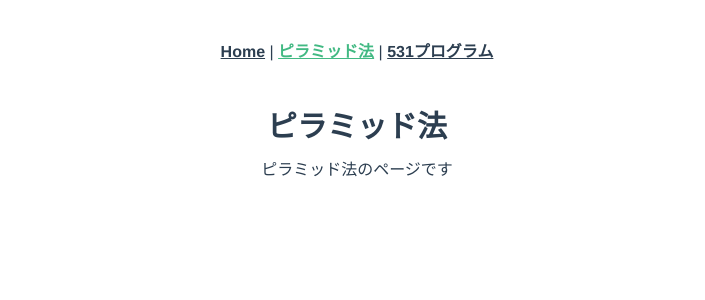
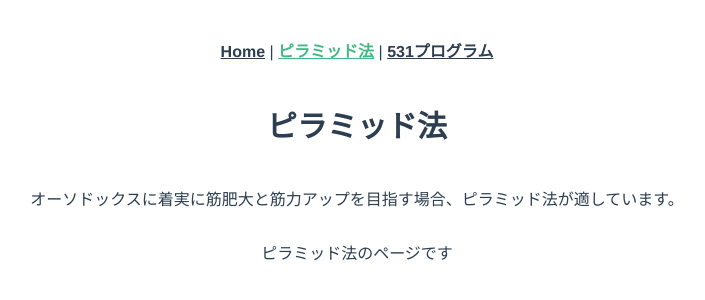
Before and after one commit to y-soliloquy/training-generator, a Vue app: page /piramidmethod in a window 1280 px wide. Shown: the top 300 px of the page, without its empty margins (283-988 px from the left). Built offline with nearby package versions, Linux system fonts and the light colour scheme.

Commit message:
プログラム説明用のコンポーネントを追加

```diff
--- /dev/null
+++ b/src/components/ui/UIExplain.vue
@@ -0,0 +1,19 @@
+<script setup lang="ts">
+import { defineProps } from "vue";
+
+type Props = {
+	explain: string;
+};
+
+const props = defineProps<Props>();
+</script>
+
+<template>
+	<div class="UIExplain">{{ props.explain }}</div>
+</template>
+
+<style>
+.UIExplain {
+	padding: 30px 0px;
+}
+</style>
--- a/src/views/531MethodView.vue
+++ b/src/views/531MethodView.vue
@@ -1,11 +1,14 @@
 <script setup lang="ts">
 import UITitle from "../components/ui/UITitle.vue";
+import UIExplain from "../components/ui/UIExplain.vue";
 
 const title = "531プログラム";
+const explain = "日々の体調の揺れに対応できるプログラムです。";
 </script>
 
 <template>
 	<UITitle :title="title" />
+	<UIExplain :explain="explain" />
 	<div>531プログラムのページです。</div>
 </template>
 
--- a/src/views/PiramidMethodView.vue
+++ b/src/views/PiramidMethodView.vue
@@ -1,11 +1,15 @@
 <script setup lang="ts">
 import UITitle from "../components/ui/UITitle.vue";
+import UIExplain from "../components/ui/UIExplain.vue";
 
 const title = "ピラミッド法";
+const explain =
+	"オーソドックスに着実に筋肥大と筋力アップを目指す場合、ピラミッド法が適しています。";
 </script>
 
 <template>
 	<UITitle :title="title" />
+	<UIExplain :explain="explain" />
 	<div>ピラミッド法のページです</div>
 </template>
 
```
